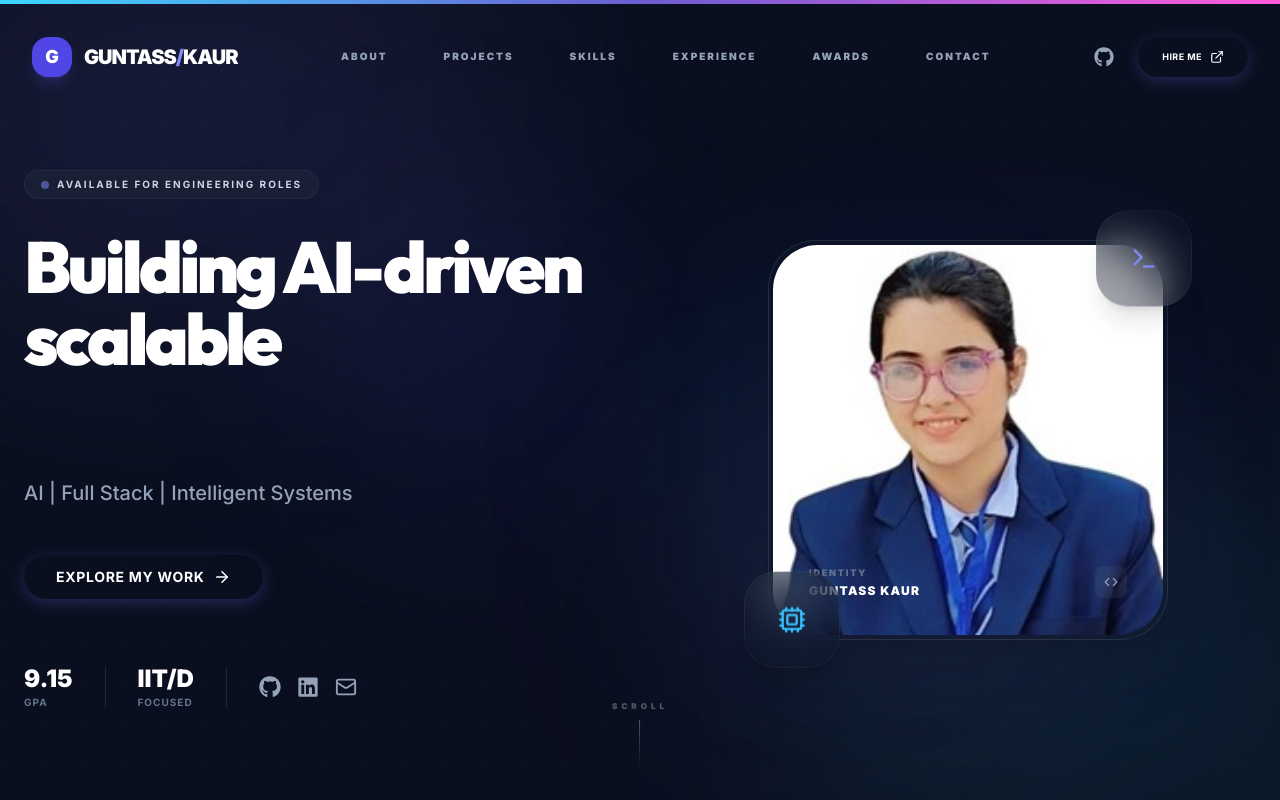
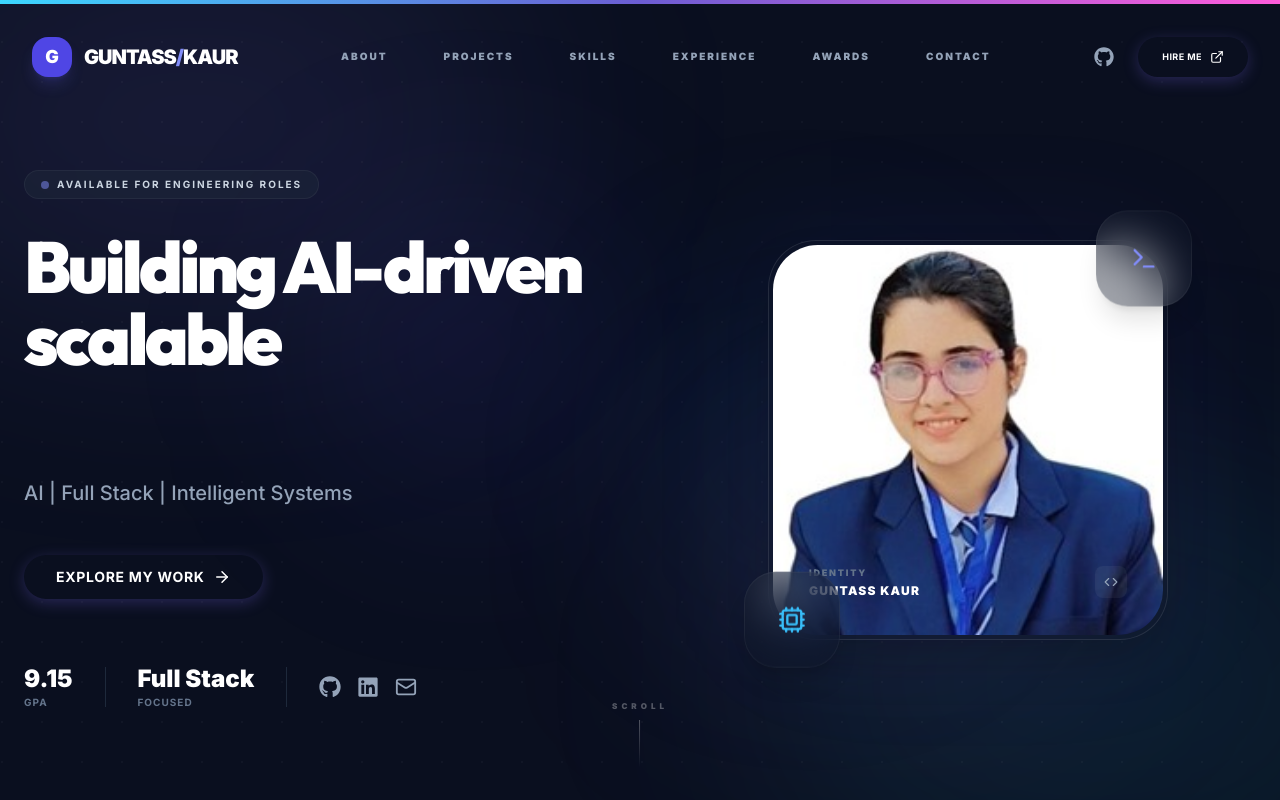
Before and after one commit to GuntassKaur/Myportfolio, a React (Vite) app: page / in a window 1280 px wide. Shown: the top 800 px of the page. Built offline with nearby package versions, Linux system fonts and the light colour scheme.

Commit message:
Update: Generalized professional tone by removing specific institutional/company mentions.

```diff
--- a/src/sections/Contact.jsx
+++ b/src/sections/Contact.jsx
@@ -92,7 +92,7 @@ const Contact = () => {
                             <div className="space-y-6 mb-12">
                                 <div className="flex items-center gap-4 text-slate-400">
                                     <MapPin size={18} className="text-indigo-400" />
-                                    <span className="text-sm font-bold">IIT Delhi / Chandigarh Region</span>
+                                    <span className="text-sm font-bold">Amritsar / Chandigarh Region</span>
                                 </div>
                                 <div className="flex items-center gap-4 text-slate-400">
                                     <Globe size={18} className="text-indigo-400" />
--- a/src/sections/Hero.jsx
+++ b/src/sections/Hero.jsx
@@ -67,7 +67,7 @@ const Hero = () => {
                              </div>
                              <div className="w-px h-10 bg-slate-800 hidden sm:block" />
                              <div className="flex flex-col items-center lg:items-start">
-                                <span className="text-xl md:text-2xl font-black text-white">IIT/D</span>
+                                <span className="text-xl md:text-2xl font-black text-white">Full Stack</span>
                                 <span className="text-[10px] font-bold text-slate-500 uppercase tracking-widest">Focused</span>
                              </div>
                              <div className="w-px h-10 bg-slate-800 hidden sm:block" />
```
